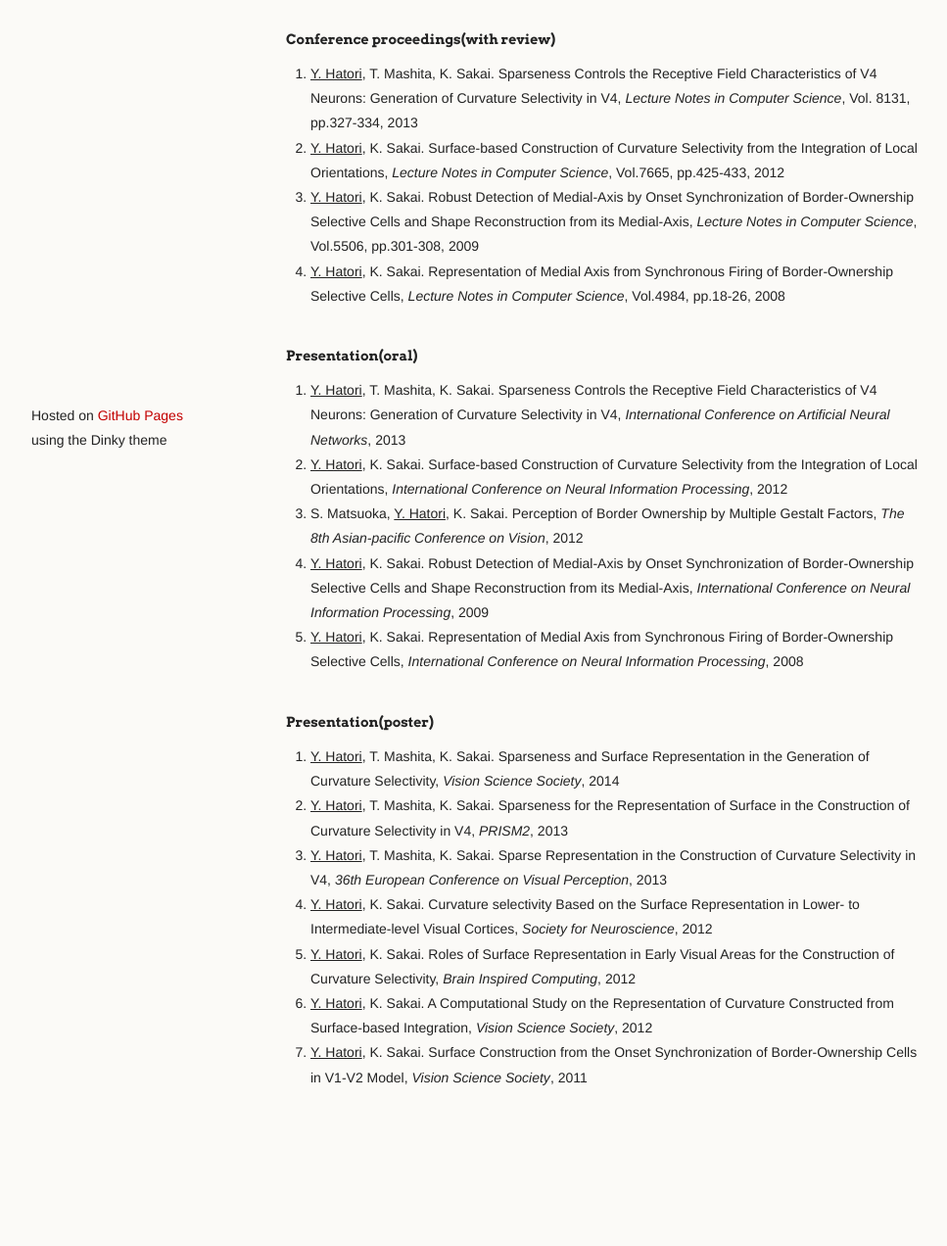
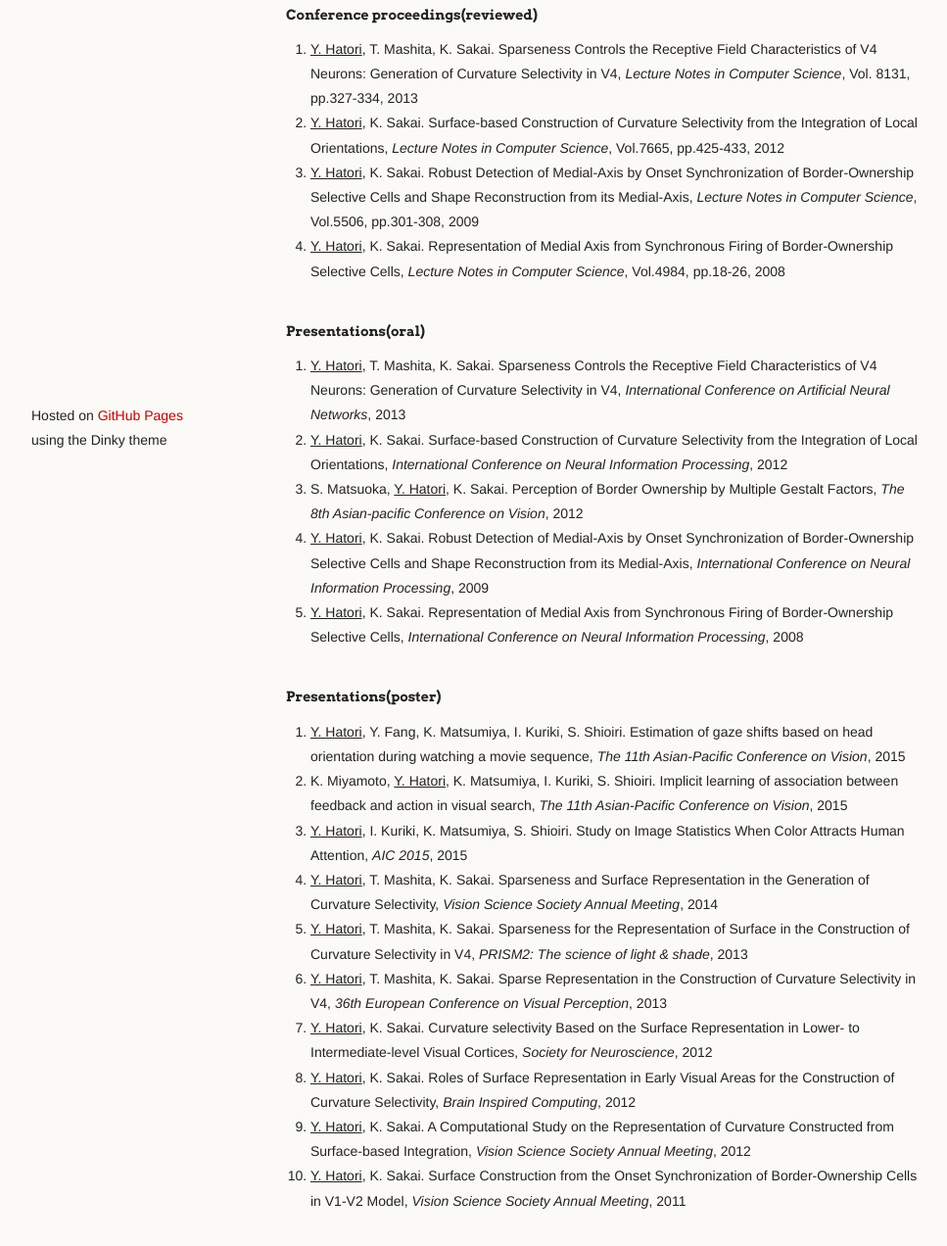
Before and after one commit to yhatori/yhatori.github.io, a plain HTML site: page publications.html in a window 1280 px wide. Shown: the part 306-1578 px from the top of the page at 98% size, without its empty margins (18-985 px from the left). Before the commit the page ends 1491 px from the top, so only its background shows below. Drawn offline with Linux system fonts and the light colour scheme.

Commit message:
Modify publications.html

```diff
--- a/publications.html
+++ b/publications.html
@@ -35,12 +35,11 @@
 Publication list</h3>
 <h4>Referred journal articles</h4>
 <ol>
-<li><u>Y. Hatori</u>, T. Mashita, K.Sakai, Under review
 <li>W. Qiu, <u>Y. Hatori</u>, K. Sakai. Neural Construction of 3D Medial Axis from the Binocular Fusion of 2D MAs, <span style="font-style: italic">Neurocomputing</span>, Vol. 149 Part B, pp.546-558, 2015</li>
 <li><u>Y. Hatori</u>, K. Sakai. Early Representation of Shape by Onset Synchronization of Border-Ownership-Selective Cells in the V1–V2 Network, <span style="font-style: italic">Journal of Optical Society of America</span>, Vol.31, No.4, pp.716-729, 2014</li>
 </ol>
 
-<h4>Conference proceedings(with review)</h4>
+<h4>Conference proceedings(reviewed)</h4>
 <ol>
 <li><u>Y. Hatori</u>, T. Mashita, K. Sakai. Sparseness Controls the Receptive Field Characteristics of V4 Neurons: Generation of Curvature Selectivity in V4, <span style="font-style: italic">Lecture Notes in Computer Science</span>, Vol. 8131, pp.327-334, 2013</li>
 <li><u>Y. Hatori</u>, K. Sakai. Surface-based Construction of Curvature Selectivity from the Integration of Local Orientations, <span style="font-style: italic">Lecture Notes in Computer Science</span>, Vol.7665, pp.425-433, 2012</li>
@@ -48,7 +47,7 @@ Publication list</h3>
 <li><u>Y. Hatori</u>, K. Sakai. Representation of Medial Axis from Synchronous Firing of Border-Ownership Selective Cells, <span style="font-style: italic">Lecture Notes in Computer Science</span>, Vol.4984, pp.18-26, 2008</li>
 </ol>
 
-<h4>Presentation(oral)</h4>
+<h4>Presentations(oral)</h4>
 <ol>
 <li><u>Y. Hatori</u>, T. Mashita, K. Sakai. Sparseness Controls the Receptive Field Characteristics of V4 Neurons: Generation of Curvature Selectivity in V4, <span style="font-style: italic">International Conference on Artificial Neural Networks</span>, 2013</li>
 <li><u>Y. Hatori</u>, K. Sakai. Surface-based Construction of Curvature Selectivity from the Integration of Local Orientations, <span style="font-style: italic">International Conference on Neural Information Processing</span>, 2012</li>
@@ -57,15 +56,18 @@ Publication list</h3>
 <li><u>Y. Hatori</u>, K. Sakai. Representation of Medial Axis from Synchronous Firing of Border-Ownership Selective Cells, <span style="font-style: italic">International Conference on Neural Information Processing</span>, 2008</li>
 </ol>
 
-<h4>Presentation(poster)</h4>
+<h4>Presentations(poster)</h4>
 <ol>
-<li><u>Y. Hatori</u>, T. Mashita, K. Sakai. Sparseness and Surface Representation in the Generation of Curvature Selectivity, <span style="font-style: italic">Vision Science Society</span>, 2014</li>
-<li><u>Y. Hatori</u>, T. Mashita, K. Sakai. Sparseness for the Representation of Surface in the Construction of Curvature Selectivity in V4, <span style="font-style: italic">PRISM2</span>, 2013</li>
+<li><u>Y. Hatori</u>, Y. Fang, K. Matsumiya, I. Kuriki, S. Shioiri. Estimation of gaze shifts based on head orientation during watching a movie sequence, <span style="font-style: italic">The 11th Asian-Pacific Conference on Vision</span>, 2015</li>
+<li>K. Miyamoto, <u>Y. Hatori</u>, K. Matsumiya, I. Kuriki, S. Shioiri. Implicit learning of association between feedback and action in visual search, <span style="font-style: italic">The 11th Asian-Pacific Conference on Vision</span>, 2015</li>
+<li><u>Y. Hatori</u>, I. Kuriki, K. Matsumiya, S. Shioiri. Study on Image Statistics When Color Attracts Human Attention, <span style="font-style: italic">AIC 2015</span>, 2015</li>
+<li><u>Y. Hatori</u>, T. Mashita, K. Sakai. Sparseness and Surface Representation in the Generation of Curvature Selectivity, <span style="font-style: italic">Vision Science Society Annual Meeting</span>, 2014</li>
+<li><u>Y. Hatori</u>, T. Mashita, K. Sakai. Sparseness for the Representation of Surface in the Construction of Curvature Selectivity in V4, <span style="font-style: italic">PRISM2: The science of light & shade</span>, 2013</li>
 <li><u>Y. Hatori</u>, T. Mashita, K. Sakai. Sparse Representation in the Construction of Curvature Selectivity in V4, <span style="font-style: italic">36th European Conference on Visual Perception</span>, 2013</li>
 <li><u>Y. Hatori</u>, K. Sakai. Curvature selectivity Based on the Surface Representation in Lower- to Intermediate-level Visual Cortices, <span style="font-style: italic">Society for Neuroscience</span>, 2012</li>
 <li><u>Y. Hatori</u>, K. Sakai. Roles of Surface Representation in Early Visual Areas for the Construction of Curvature Selectivity, <span style="font-style: italic">Brain Inspired Computing</span>, 2012</li>
-<li><u>Y. Hatori</u>, K. Sakai. A Computational Study on the Representation of Curvature Constructed from Surface-based Integration, <span style="font-style: italic">Vision Science Society</span>, 2012</li>
-<li><u>Y. Hatori</u>, K. Sakai. Surface Construction from the Onset Synchronization of Border-Ownership Cells in V1-V2 Model, <span style="font-style: italic">Vision Science Society</span>, 2011</li>
+<li><u>Y. Hatori</u>, K. Sakai. A Computational Study on the Representation of Curvature Constructed from Surface-based Integration, <span style="font-style: italic">Vision Science Society Annual Meeting</span>, 2012</li>
+<li><u>Y. Hatori</u>, K. Sakai. Surface Construction from the Onset Synchronization of Border-Ownership Cells in V1-V2 Model, <span style="font-style: italic">Vision Science Society Annual Meeting</span>, 2011</li>
 </ol>
 
       </section>
```
